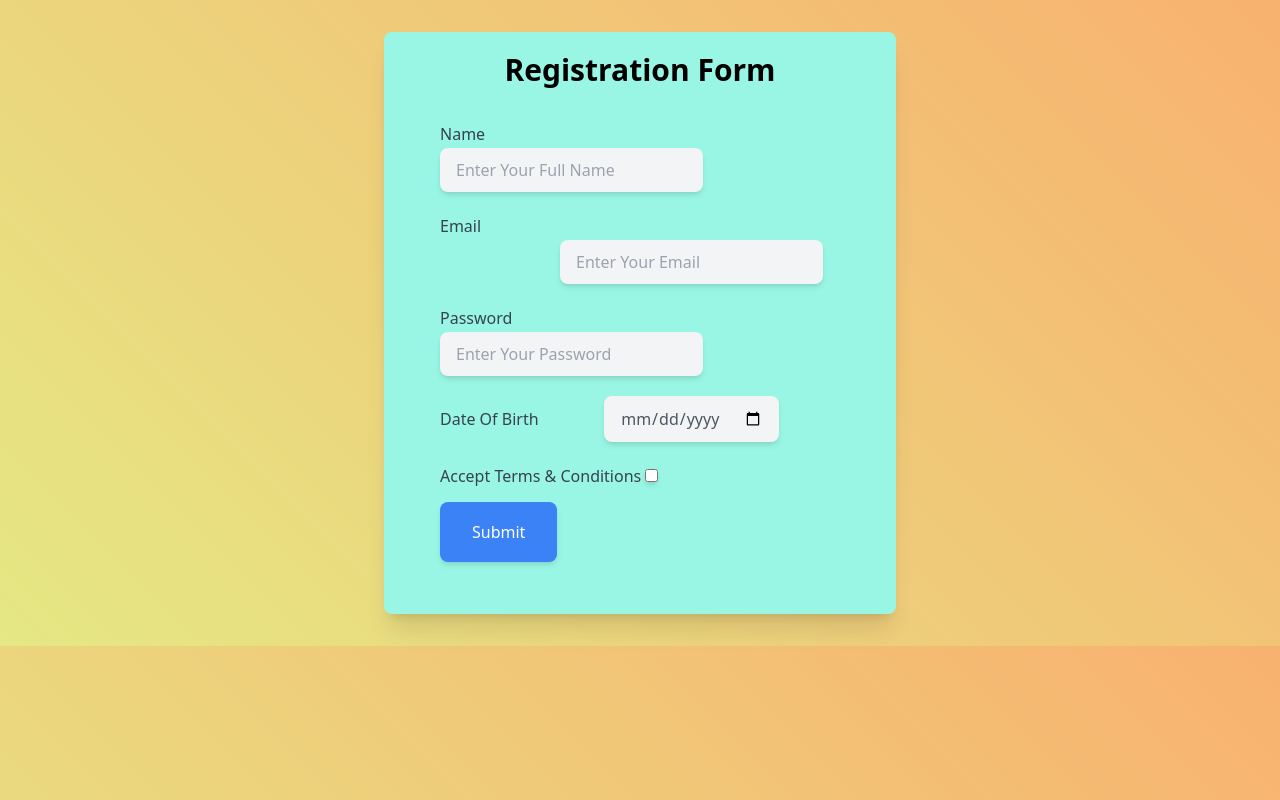
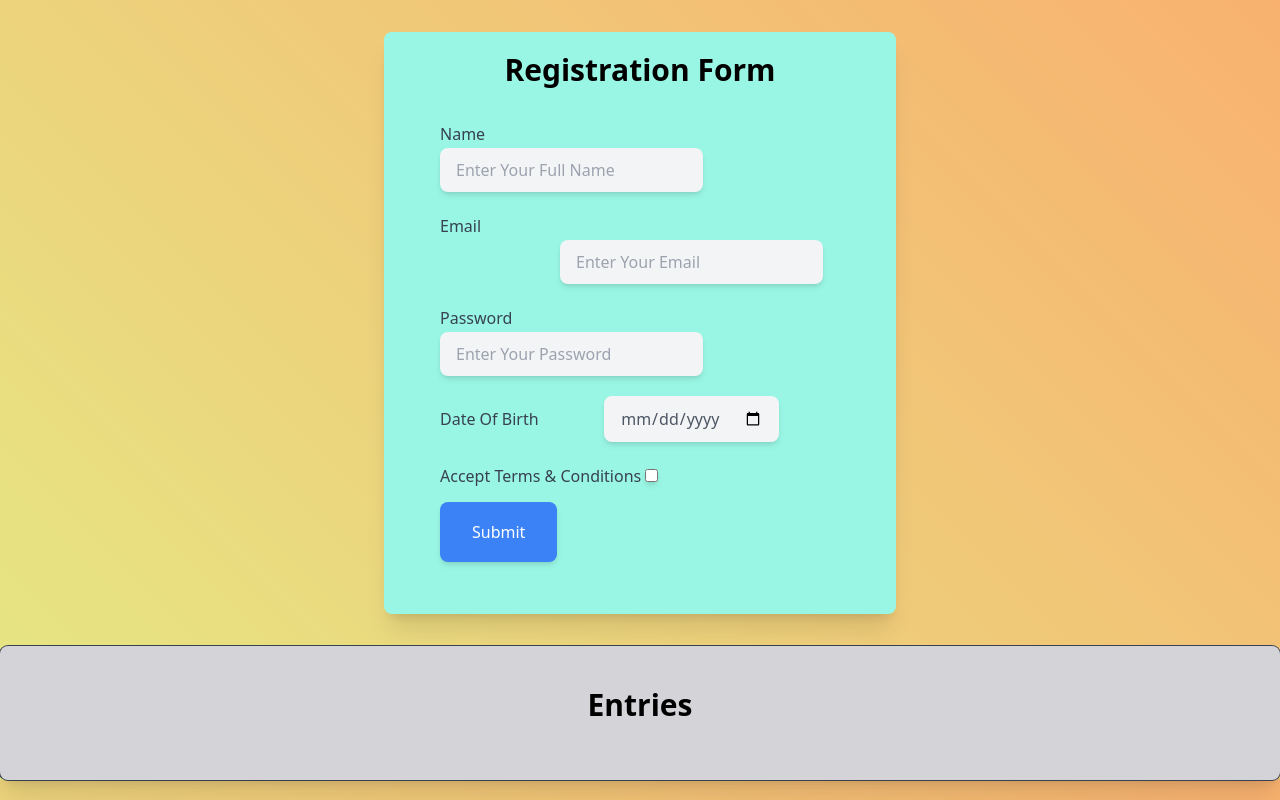
Before and after one commit to Dheeraj-ram/WD-101, a plain HTML site: page index.html in a window 1280 px wide. Drawn offline with nearby package versions, Linux system fonts and the light colour scheme.

Commit message:
created entries section

```diff
--- a/index.html
+++ b/index.html
@@ -4,7 +4,6 @@
         <title>Registration-Form</title>
         <script src="https://cdn.tailwindcss.com"></script>
     </head>
-
     <body style="background-image: linear-gradient(45deg, rgb(229, 232, 132), rgb(248, 177, 111));">
         <div class="relative py-8 justify-center">
             <div
@@ -53,6 +52,16 @@
                  </div>
             </div>
         </div>
+        <div  class="relative bg-zinc-300 px-6 pt-10 pb-8 shadow-xl ring-1 ring-gray-700 sm:mx-auto sm:rounded-lg sm:px-10">
+            <div class="mx-auto">
+                <h2 class="text-3xl text-center font-bold leading-tight"> Entries</h2>
+                <div class="divide-y divide-gray-300/50 py-3" id="user-entries"></div>
+
+            </div>
+        </div>
+
+        <script src="index.js"></script>
+
     </body>
 
 </html>
```
